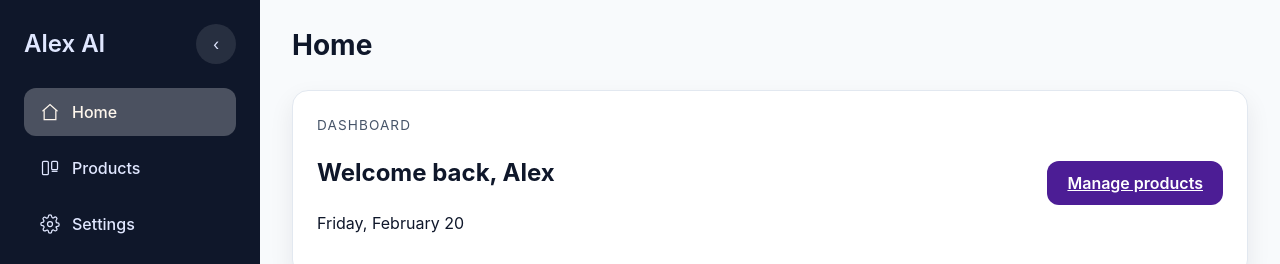
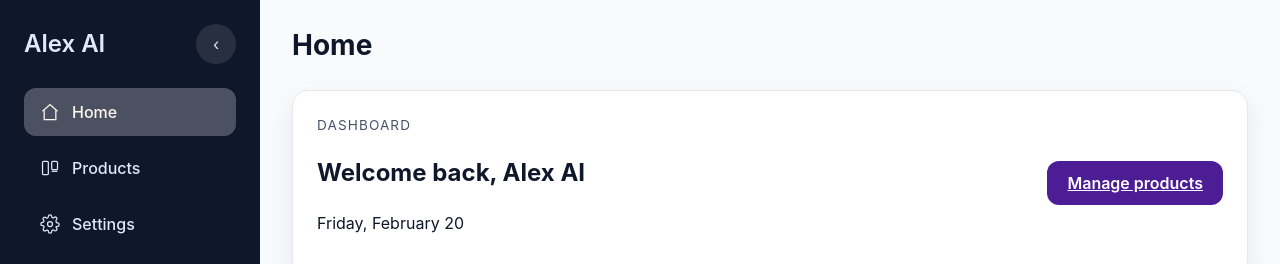
Before and after one commit to legal-product/react-openclaw, a React (Vite) app: page / in a window 1280 px wide. Shown: the top 264 px of the page. Built offline with nearby package versions, Linux system fonts and the light colour scheme.

Commit message:
docs: clarify nav accessibility; ui: update dashboard greeting

```diff
--- a/src/features/home/HomePage.tsx
+++ b/src/features/home/HomePage.tsx
@@ -70,7 +70,7 @@ const HomePage = () => {
       <Card className="welcome-card">
         <div>
           <p className="welcome-card__eyebrow">Dashboard</p>
-          <h2>Welcome back, Alex</h2>
+          <h2>Welcome back, Alex AI</h2>
           <p>{todayLabel}</p>
         </div>
         <Link className="btn btn--primary" to="/products">
```
Also changed, not shown: 1 other file (tests, documents, lock files or other folders).
